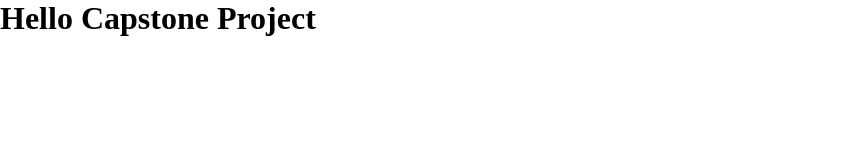
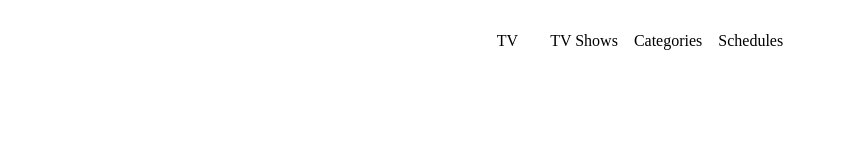
Before and after one commit to waelelsafty07/JavaScript-capstone-project, a website built with webpack: page src/index.html in a window 1280 px wide. Shown: the whole page, without its empty margins (0-846 px from the left). Built offline with nearby package versions, Linux system fonts and the light colour scheme.

Commit message:
Add header

```diff
--- a/src/index.html
+++ b/src/index.html
@@ -7,6 +7,16 @@
     <title>Document</title>
 </head>
 <body>
-    <h1>Hello Capstone Project</h1>
+    <header class="d-flex justify-content-center">
+        <div class="logo">TV</div>
+
+        <nav>
+            <ul class="nav-list d-flex">
+                <li class="link">TV Shows</li>
+                <li class="link">Categories</li>
+                <li class="link">Schedules</li>
+            </ul>
+        </nav>
+    </header>
 </body>
 </html>
--- a/src/style.css
+++ b/src/style.css
@@ -3,3 +3,33 @@
   padding: 0;
   box-sizing: border-box;
 }
+
+header {
+  margin-top: 2rem;
+  gap: 2rem;
+}
+
+li {
+  text-decoration: none;
+  list-style-type: none;
+}
+
+.flex-d-column {
+  flex-direction: column;
+}
+
+.d-flex {
+  display: flex;
+}
+
+.justify-content-center {
+  justify-content: center;
+}
+
+.align-items-center {
+  align-items: center;
+}
+
+.nav-list {
+  gap: 1rem;
+}
```
